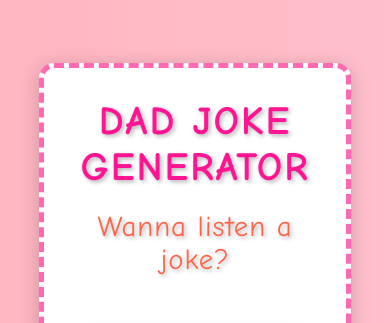
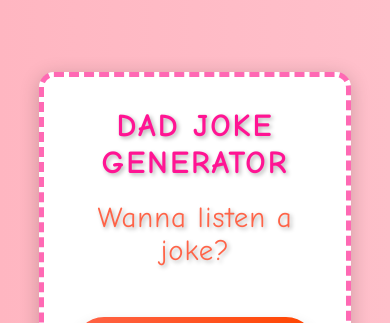
Before and after one commit to shinigl/Dad-Joke-Project-JS, a plain HTML site: page index.html in a window 390 px wide. Shown: the part 136-459 px from the top of the page. Drawn offline with Linux system fonts and the light colour scheme.

Commit message:
Added media query

```diff
--- a/index.html
+++ b/index.html
@@ -129,6 +129,12 @@
             background-color: #45a049;
             box-shadow: 0 6px 15px rgba(0, 0, 0, 0.3);
         }
+
+        @media  screen and (max-width:400px) {
+            h1{
+                font-size: 2rem;
+            }
+        }
     </style>
 </head>
 
```
